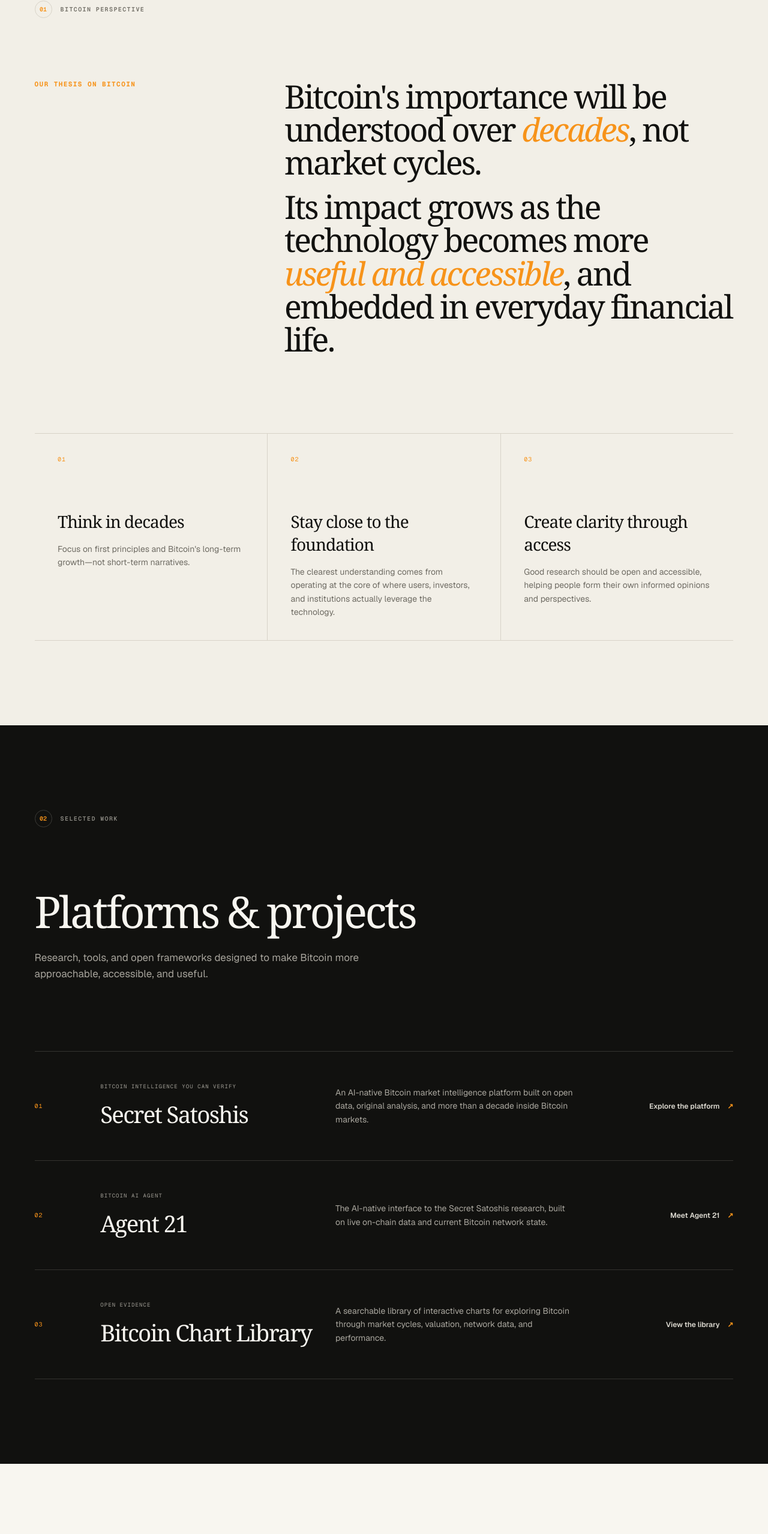
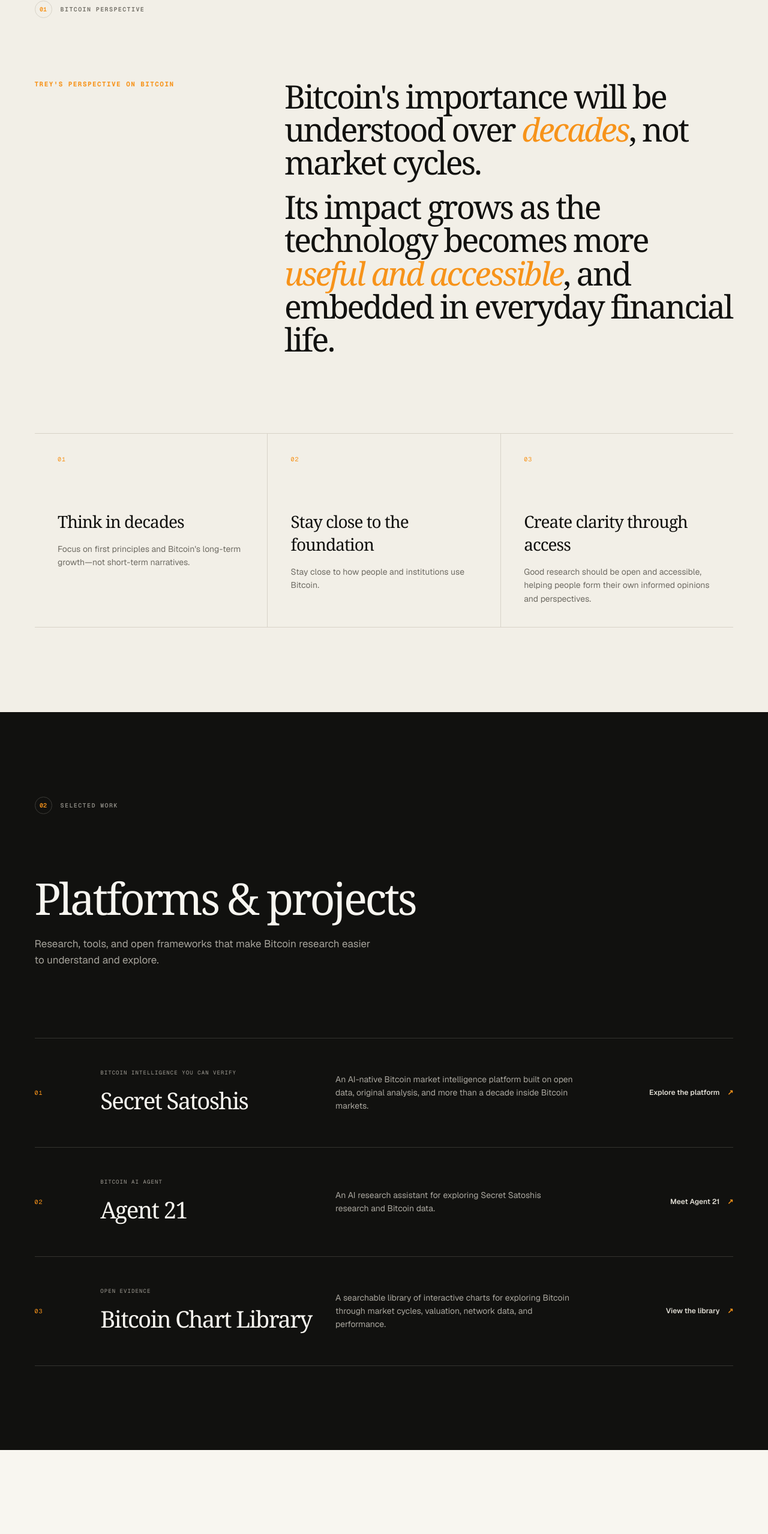
Before and after one commit to SecretSatoshis/Trey-Brunson-Website, a Next.js app: page / in a window 1280 px wide. Shown: the part 975-3532 px from the top of the page at 60% size. Built offline with nearby package versions, Linux system fonts and the light colour scheme; no server answers.

Commit message:
Clarify personal perspective and research tool descriptions

```diff
--- a/app/layout.tsx
+++ b/app/layout.tsx
@@ -6,7 +6,7 @@
 const SITE_URL = 'https://treybrunson.com';
 const SITE_TITLE = 'Trey Brunson — Bitcoin Industry Professional';
 const SITE_DESCRIPTION =
-  'Trey Brunson is a Bitcoin industry professional focused on making Bitcoin easier to understand and access.';
+  'Trey Brunson is a Bitcoin industry professional focused on making Bitcoin research easier to understand and explore.';
 
 const geistSans = Geist({
   variable: '--font-geist-sans',
--- a/app/page.tsx
+++ b/app/page.tsx
@@ -16,7 +16,7 @@
     title: 'Agent 21',
     label: 'Bitcoin AI agent',
     description:
-      'The AI-native interface to the Secret Satoshis research, built on live on-chain data and current Bitcoin network state.',
+      'An AI research assistant for exploring Secret Satoshis research and Bitcoin data.',
     href: 'https://chatgpt.com/g/g-BZXtVdU6M-agent-21',
     cta: 'Meet Agent 21',
   },
@@ -40,7 +40,7 @@
   {
     number: '02',
     title: 'Stay close to the foundation',
-    text: 'The clearest understanding comes from operating at the core of where users, investors, and institutions actually leverage the technology.',
+    text: 'Stay close to how people and institutions use Bitcoin.',
   },
   {
     number: '03',
@@ -94,7 +94,7 @@
       <section className="perspective section-shell" id="perspective">
         <div className="section-label"><span>01</span>Bitcoin perspective</div>
         <div className="perspective-lead">
-          <p className="eyebrow">Our thesis on Bitcoin</p>
+          <p className="eyebrow">Trey&apos;s perspective on Bitcoin</p>
           <h2>
             <span>Bitcoin&apos;s importance will be understood over <em>decades</em>, not market cycles.</span>
             <span className="thesis-second">Its impact grows as the technology becomes more <em>useful and accessible</em>, and embedded in everyday financial life.</span>
@@ -113,7 +113,7 @@
         <div className="section-label light-label"><span>02</span>Selected work</div>
         <div className="work-intro">
           <h2>Platforms &amp; projects</h2>
-          <p>Research, tools, and open frameworks designed to make Bitcoin more approachable, accessible, and useful.</p>
+          <p>Research, tools, and open frameworks that make Bitcoin research easier to understand and explore.</p>
         </div>
         <div className="venture-list">
           {ventures.map((venture) => (
@@ -139,7 +139,7 @@
             <h2>A decade working across the Bitcoin industry.</h2>
             <p className="about-lead">Trey got into Bitcoin in college. What started as curiosity at the University of Delaware turned into a decade-long career across the industry—from crypto exchange operations and financial products to working at a crypto venture fund.</p>
             <p>Along the way, he has been fortunate to work at some of the biggest companies in the space, including Blockchain.com, Binance.US, 21Shares, and Tribe Capital. This site is a place to share what he has learned and help friends, family, and anyone trying to make sense of a complex, fast-moving industry.</p>
-            <p>Today, that work is centered on <a className="inline-link" href="https://secretsatoshis.com/" target="_blank" rel="noopener noreferrer">Secret Satoshis</a>—an open, verifiable, AI-native Bitcoin market intelligence platform. The goal is simple: use open-source research and accessible AI tools to make Bitcoin easier to understand, easier to access, and easier for people to explore on their own terms.</p>
+            <p>Today, that work is centered on <a className="inline-link" href="https://secretsatoshis.com/" target="_blank" rel="noopener noreferrer">Secret Satoshis</a>—an open, verifiable, AI-native Bitcoin market intelligence platform. The goal is simple: use open-source research and AI tools to help people understand Bitcoin and explore the evidence for themselves.</p>
             <a className="text-link" href="https://www.linkedin.com/in/trey-brunson" target="_blank" rel="noopener noreferrer">View LinkedIn <span aria-hidden="true">↗</span></a>
           </div>
         </div>
```
